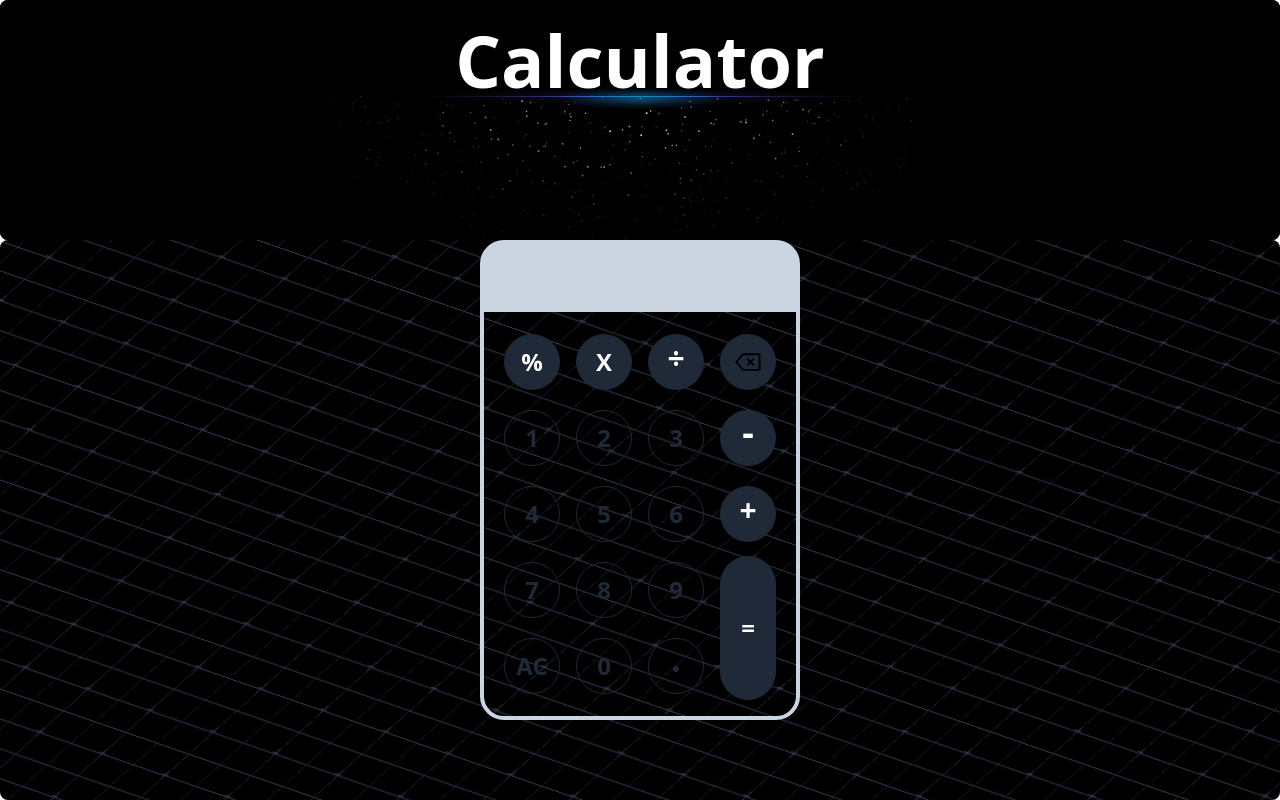
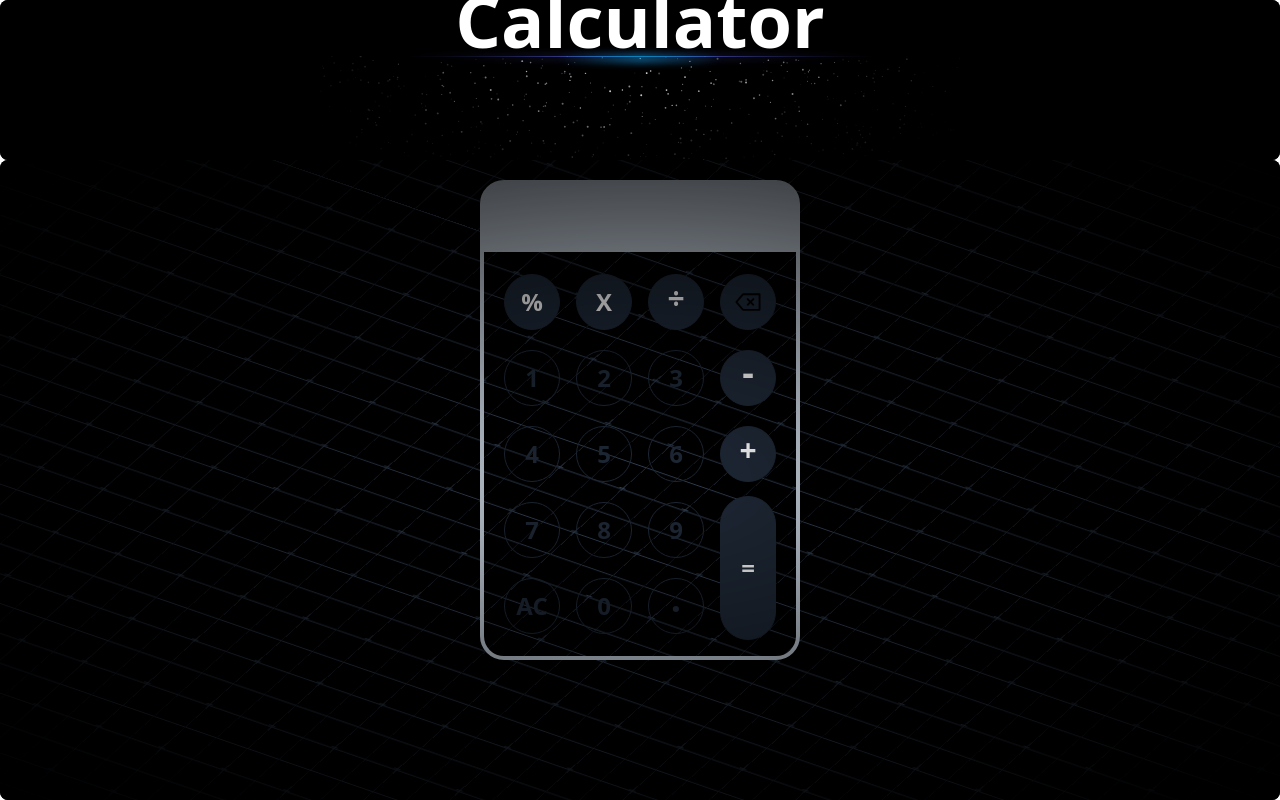
Before and after one commit to MoxitParmar/reactCalculator, a React (Vite) app: page / in a window 1280 px wide. Built offline with nearby package versions, Linux system fonts and the light colour scheme.

Commit message:
minor changes

```diff
--- a/src/Components/Boxes1.jsx
+++ b/src/Components/Boxes1.jsx
@@ -11,8 +11,8 @@ const Boxes1 = () => {
     <div>
 
       <Header />
-      <div className="h-[70vh] relative w-full overflow-hidden bg-black flex flex-col items-center justify-start rounded-lg">
-        <div className="absolute inset-0 w-full h-full bg-black z-20 [mask-image:radial-gradient(transparent,transparent)] pointer-events-none" />
+      <div className="h-[80vh] relative w-full pt-5 overflow-hidden bg-black flex flex-col items-center justify-start rounded-lg">
+        <div className="absolute inset-0 w-full  h-full bg-black z-20 [mask-image:radial-gradient(transparent,white)] pointer-events-none" />
 
         <Boxes />
         <Hero />
--- a/src/Components/Header.jsx
+++ b/src/Components/Header.jsx
@@ -5,7 +5,7 @@ import { Boxes } from "./Background";
 
 export function Header() {
   return (
-      <div className="h-[30vh]  relative w-full overflow-hidden bg-black flex flex-col items-center justify-center rounded-lg">
+      <div className="h-[20vh]  relative w-full overflow-hidden bg-black flex flex-col items-center justify-center rounded-lg">
                   <div className="absolute inset-0 w-full h-full bg-black z-20 [mask-image:radial-gradient(transparent,white)] pointer-events-none" />
 
           {/* <Boxes /> */}
```
